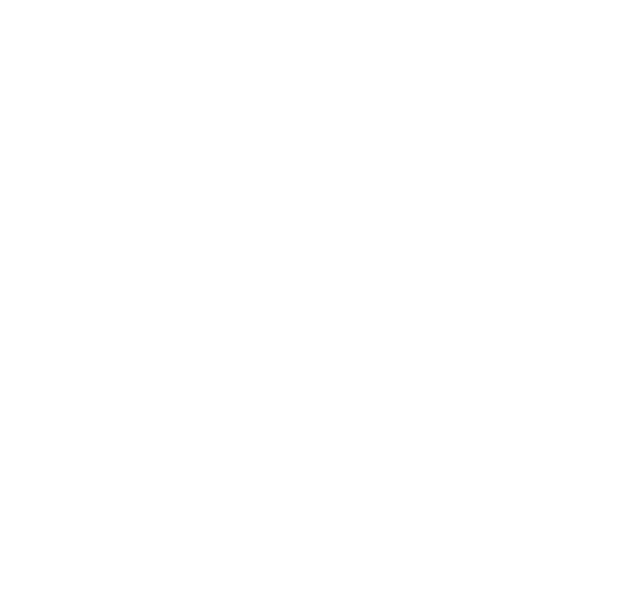
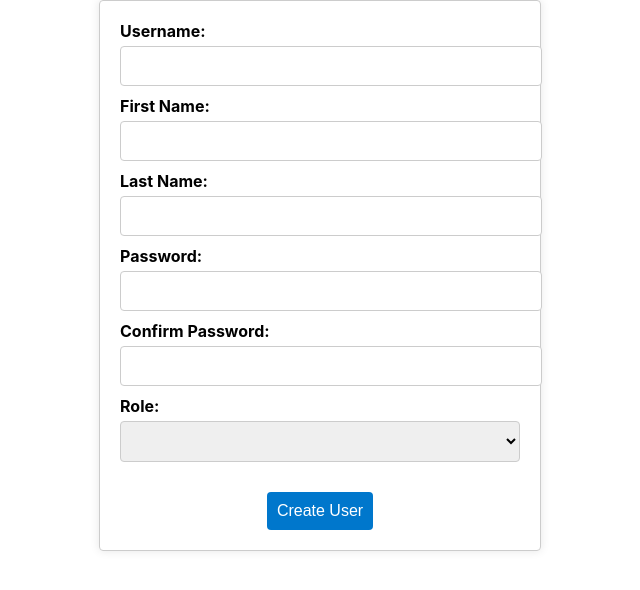
Before and after one commit to Mlaki1999/SMPUOS-projekat, a React (Create React App) app in the folder front/smpuos-front/: page /register2 in a window 1280 px wide. Before the commit this address had no page. Shown: the top 590 px of the page, without its empty margins (320-960 px from the left). Built offline with nearby package versions, Linux system fonts and the light colour scheme.

Commit message:
login and register fixed, home page generated

```diff
--- a/front/smpuos-front/src/App.js
+++ b/front/smpuos-front/src/App.js
@@ -8,6 +8,8 @@
 import RegisterForm from '../src/components/RegisterForm';
 import Statistic from './components/Statistic';
 import StatisticFilter from './components/StatisticFilter';
+import HomePageUser from './components/HomePage';
+import CreateUser from "./components/CreateUser"
 
 
 function App() {
@@ -21,10 +23,16 @@
             <Route path='/register' element={<RegisterForm />} />
         </Routes>
         <Routes>
+            <Route path='/register2' element={<CreateUser />} />
+        </Routes>
+        <Routes>
             <Route path='/statistics' element={<Statistic />} />
         </Routes>
         <Routes>
             <Route path='/statisticFilters' element={<StatisticFilter />} />
+        </Routes>
+        <Routes>
+          <Route path='/homePage' element={<HomePageUser/>} />
         </Routes>
       </Router>
       <ToastContainer />
--- /dev/null
+++ b/front/smpuos-front/src/components/CreateUser.js
@@ -0,0 +1,61 @@
+import { useState } from 'react';
+import userService from '../services/UserService';
+
+function CreateUser() {
+  const [username, setUsername] = useState('');
+  const [firstName, setFirstName] = useState('');
+  const [lastName, setLastName] = useState('');
+  const [password, setPassword] = useState('');
+  const [confirmPassword, setConfirmPassword] = useState('');
+  const [role, setRole] = useState('');
+
+  const handleSubmit = (e) => {
+    e.preventDefault();
+    if (password !== confirmPassword) {
+      alert("Passwords don't match");
+      return;
+    }
+    const user = { username, firstName, lastName, password, role };
+    userService.register(user);
+    // Call your API here to create the user
+    console.log(user);
+  };
+
+  return (
+    <div className='reg'>
+    <form onSubmit={handleSubmit}>
+      <div>
+        <label htmlFor="username">Username:</label>
+        <input type="text" id="username" value={username} onChange={(e) => setUsername(e.target.value)} />
+      </div>
+      <div>
+        <label htmlFor="firstName">First Name:</label>
+        <input type="text" id="firstName" value={firstName} onChange={(e) => setFirstName(e.target.value)} />
+      </div>
+      <div>
+        <label htmlFor="lastName">Last Name:</label>
+        <input type="text" id="lastName" value={lastName} onChange={(e) => setLastName(e.target.value)} />
+      </div>
+      <div>
+        <label htmlFor="password">Password:</label>
+        <input type="password" id="password" value={password} onChange={(e) => setPassword(e.target.value)} />
+      </div>
+      <div>
+        <label htmlFor="confirmPassword">Confirm Password:</label>
+        <input type="password" id="confirmPassword" value={confirmPassword} onChange={(e) => setConfirmPassword(e.target.value)} />
+      </div>
+      <div>
+        <label htmlFor="role">Role:</label>
+        <select id="role" value={role} onChange={(e) => setRole(e.target.value)}>
+          <option value=""></option>
+          <option value="SCOUT">Scout</option>
+          <option value="MANAGER">Manager</option>
+        </select>
+      </div>
+      <button type="submit">Create User</button>
+    </form>
+    </div>
+  );
+}
+
+export default CreateUser;
--- /dev/null
+++ b/front/smpuos-front/src/components/HomePage.js
@@ -0,0 +1,32 @@
+import React, { useState } from 'react';
+import { useNavigate } from 'react-router-dom';
+
+function HomePageUser() {
+  const navigate = useNavigate();
+  const [user, setUser] = useState(JSON.parse(localStorage.getItem('User')))
+  console.log(user)
+
+  const handleMenuClick = (path) => {
+    navigate(path);
+  };
+
+  return (
+    <div className='home-page'>
+      <div className="dropdown">
+        <button className="dropbtn">Menu</button>
+        <div className="dropdown-content">
+          <button onClick={() => handleMenuClick('/statistics')}>Statistics</button>
+          <button onClick={() => handleMenuClick('/players')}>Players</button>
+          <button onClick={() => {
+            localStorage.removeItem('User');
+            handleMenuClick('/login');
+          }}>Logout</button>
+          <button onClick={() => handleMenuClick('/change-password')}>Change Password</button>
+        </div>
+        <h1>Welcome, {user.username}!</h1>
+      </div>
+    </div>
+  );
+}
+
+export default HomePageUser;
--- a/front/smpuos-front/src/components/LoginForm.js
+++ b/front/smpuos-front/src/components/LoginForm.js
@@ -1,8 +1,11 @@
 import React, { useState } from 'react';
+import userService from '../services/UserService';
+import { useNavigate } from 'react-router-dom';
 
 function LoginForm() {
+  const navigate = useNavigate();
   const [formData, setFormData] = useState({
-    email: '',
+    username: '',
     password: ''
   });
 
@@ -16,17 +19,23 @@
   const handleSubmit = event => {
     event.preventDefault();
     console.log(formData);
+    userService.login(formData).then(data => {
+      console.log(data);
+      localStorage.setItem("User", JSON.stringify(data.data));
+      navigate('/homePage');
+    });
     // Perform login logic here, such as making a POST request to an API
   };
 
   return (
+    <div className='reg'>
     <form onSubmit={handleSubmit}>
       <label>
         Email:
         <input
           type="email"
-          name="email"
-          value={formData.email}
+          name="username"
+          value={formData.username}
           onChange={handleChange}
           required
         />
@@ -45,6 +54,7 @@
       <br />
       <button type="submit">Login</button>
     </form>
+    </div>
   );
 }
 
--- a/front/smpuos-front/src/index.css
+++ b/front/smpuos-front/src/index.css
@@ -11,35 +11,144 @@
   font-family: source-code-pro, Menlo, Monaco, Consolas, 'Courier New',
     monospace;
 }
-
 /* this was here */
-
-form {
+.home-page {
   display: flex;
   flex-direction: column;
   align-items: center;
-  padding: 20px;
+  justify-content: center;
+  height: 100vh;
 }
 
-label {
-  font-size: 1.2rem;
-  margin-bottom: 10px;
+.home-page h1 {
+  font-size: 2rem;
+  margin-top: 1rem;
+  margin-bottom: 1rem;
+  text-align: center;
 }
 
-input {
-  margin-bottom: 20px;
-  padding: 10px;
-  font-size: 1rem;
-  border-radius: 5px;
-  border: 1px solid #ccc;
+.dropdown {
+  position: absolute;
+  top: 0;
+  left: 0;
 }
 
-button {
-  background-color: blue;
+.dropbtn {
+  background-color: #4CAF50;
   color: white;
-  padding: 10px 20px;
-  border-radius: 5px;
+  padding: 16px;
+  font-size: 16px;
   border: none;
-  font-size: 1rem;
   cursor: pointer;
 }
+
+.dropdown-content {
+  display: none;
+  position: absolute;
+  z-index: 1;
+}
+
+.dropdown-content button {
+  color: black;
+  padding: 12px 16px;
+  text-decoration: none;
+  display: block;
+  cursor: pointer;
+}
+
+.dropdown:hover .dropdown-content {
+  display: block;
+}
+
+.dropdown:hover .dropbtn {
+  background-color: #3e8e41;
+}
+
+
+
+
+
+.reg form {
+  display: flex;
+  flex-direction: column;
+  align-items: center;
+  justify-content: center;
+  width: 400px;
+  margin: 0 auto;
+  padding: 20px;
+  border: 1px solid #ccc;
+  border-radius: 4px;
+  box-shadow: 0 0 10px rgba(0, 0, 0, 0.1);
+}
+
+.reg div {
+  display: flex;
+  flex-direction: column;
+  margin-bottom: 10px;
+  width: 100%;
+}
+
+.reg label {
+  margin-bottom: 5px;
+  font-weight: bold;
+}
+
+.reg input,
+select {
+  padding: 10px;
+  border: 1px solid #ccc;
+  border-radius: 4px;
+  font-size: 16px;
+  width: 100%;
+}
+
+.reg button {
+  margin-top: 20px;
+  padding: 10px;
+  border: none;
+  border-radius: 4px;
+  font-size: 16px;
+  background-color: #0077cc;
+  color: #fff;
+  cursor: pointer;
+  transition: all 0.2s ease;
+}
+
+.reg button:hover {
+  background-color: #005fa3;
+}
+
+/* .dropdown {
+  position: relative;
+  display: inline-block;
+}
+
+.dropbtn {
+  background-color: #4CAF50;
+  color: white;
+  padding: 12px;
+  font-size: 16px;
+  border: none;
+  cursor: pointer;
+}
+
+.dropdown-content {
+  display: none;
+  position: absolute;
+  z-index: 1;
+}
+
+.dropdown-content a {
+  color: black;
+  padding: 12px 16px;
+  text-decoration: none;
+  display: block;
+}
+
+.dropdown:hover .dropdown-content {
+  display: block;
+}
+
+.dropdown:hover .dropbtn {
+  background-color: #3e8e41;
+} */
--- a/front/smpuos-front/src/services/UserService.js
+++ b/front/smpuos-front/src/services/UserService.js
@@ -4,7 +4,7 @@
 const userService ={
     login: (user) => {
         return axios.post(
-            'http://localhost:8081/auth/login',
+            'http://localhost:8081/auth/login2',
             user
         );
     },
```
